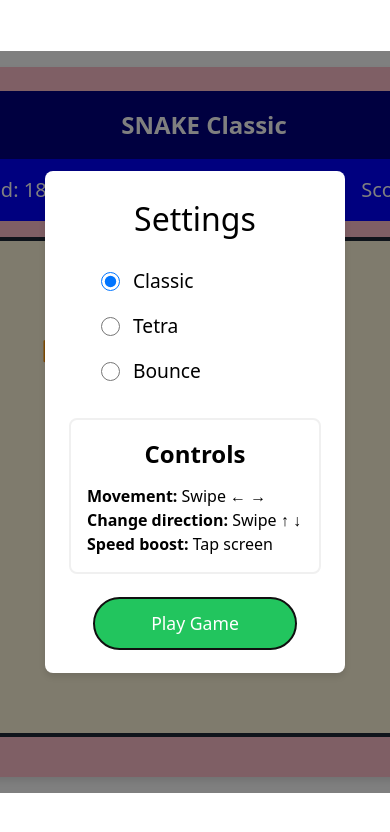
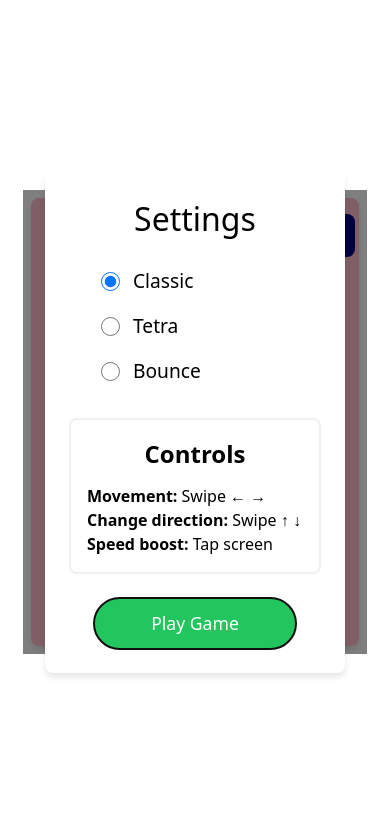
Before and after one commit to shaula-hub/snake, a React (Vite) app: page / in a window 390 px wide. Shown: the top 832 px of the page. Built offline with nearby package versions, Linux system fonts and the light colour scheme.

Commit message:
Flexible screen size

```diff
--- a/src/components/snake.jsx
+++ b/src/components/snake.jsx
@@ -16,6 +16,10 @@ const DIRECTIONS = ["UP", "DOWN", "LEFT", "RIGHT"];
 const GRID_SIZE = 25;
 const CELL_SIZE = 20; // Explicit cell size for clarity
 const BOARD_SIZE = GRID_SIZE * CELL_SIZE;
+const MOBILE_GRID_SIZE = 18; // Smaller grid for mobile
+const MOBILE_CELL_SIZE = 16; // Smaller cells for mobile
+const MOBILE_BOARD_SIZE = MOBILE_GRID_SIZE * MOBILE_CELL_SIZE;
+
 const INITIAL_POSITION = { x: 5, y: 5 };
 
   // Add Tetromino shapes from Tetris game
@@ -358,6 +362,9 @@ const Snake = () => {
   const [isMobile, setIsMobile] = useState(false);
   const [windowSize, setWindowSize] = useState({ width: window.innerWidth, height: window.innerHeight });
   const [containerScale, setContainerScale] = useState(1);
+  const [actualGridSize, setActualGridSize] = useState(GRID_SIZE);
+  const [actualCellSize, setActualCellSize] = useState(CELL_SIZE);
+  const [actualBoardSize, setActualBoardSize] = useState(BOARD_SIZE);
 
   // Function to rotate a shape (from Tetris)
   const rotateShape = (shape, times = 1) => {
@@ -778,7 +785,19 @@ useEffect(() => {
       return isMobileDevice || isMobileWidth;
     };
 
-  setIsMobile(detectMobileDevice());
+    const isMobileDetected = detectMobileDevice();
+    setIsMobile(isMobileDetected);
+
+    // Set grid and cell size based on device type
+    if (isMobileDetected) {
+      setActualGridSize(MOBILE_GRID_SIZE);
+      setActualCellSize(MOBILE_CELL_SIZE);
+      setActualBoardSize(MOBILE_BOARD_SIZE);
+    } else {
+      setActualGridSize(GRID_SIZE);
+      setActualCellSize(CELL_SIZE);
+      setActualBoardSize(BOARD_SIZE);
+    }
 
     const handleResize = () => {
       const newWidth = window.innerWidth;
@@ -789,14 +808,20 @@ useEffect(() => {
         height: newHeight
       });
 
-    // Calculate appropriate scale for the game container
-    const containerSize = BOARD_SIZE + 210; // Height of the container plus margins
-    const availableHeight = newHeight * 0.95; // Use 95% of viewport height
+      // Calculate appropriate scale for both width and height
+      const currentBoardSize = isMobileDetected ? MOBILE_BOARD_SIZE : BOARD_SIZE;
+      const containerWidth = currentBoardSize + 60;  // Width with padding
+      const containerHeight = currentBoardSize + 180; // Height with headers, score, etc.
 
-    // Scale down if container is larger than available height, never scale up
-    const newScale = availableHeight < containerSize
-      ? availableHeight / containerSize
-      : 1;
+      const availableWidth = newWidth * 0.95; // Use 95% of viewport width
+      const availableHeight = newHeight * 0.90; // Use 90% of viewport height
+
+      // Calculate scale based on both dimensions
+      const horizontalScale = availableWidth / containerWidth;
+      const verticalScale = availableHeight / containerHeight;
+
+      // Use the smaller scale to ensure everything fits
+      const newScale = Math.min(horizontalScale, verticalScale, 1); // Never scale up
 
       setContainerScale(newScale);
     };
@@ -813,6 +838,7 @@ useEffect(() => {
     };
   }, []);
 
+  // Update your render method to use the dynamic sizes
   return (
     <div style={{
       position: "fixed",
@@ -827,89 +853,65 @@ useEffect(() => {
       backgroundColor: "white",
     }}>
 
-      {/* <DebugWindow
-              snake={snake}
-              food={food}
-              nonEatenFood={nonEatenFood}
-              foodItems={foodItems || []}
-              collision={collision}
-              collisionEffect={collisionEffect}
-              gameOver={gameOver}
-              showGameOverDialog={showGameOverDialog}
-              gameStarted={gameStarted}
-              lastResetTime={Date.now()}
-      />
-  */}
       <div style={{
         transform: `scale(${containerScale})`,
         transformOrigin: 'center center',
-        padding: "1rem",
+        padding: isMobile ? "0.5rem" : "1rem",
       }}>
 
-
         <div style={{
-        position: "fixed",
-        top: "10px",
-        left: "10px",
-        backgroundColor: "rgba(0,0,0,0.7)",
-        color: "white",
-        padding: "10px",
-        borderRadius: "5px",
-        fontSize: "12px",
-        zIndex: 1000
-      }}>
-      </div>
-
-        <div style={{
-          width: `${BOARD_SIZE + 60}px`, // Added padding consideration
-          height: `${BOARD_SIZE + 210}px`, // Increased to fit all content with padding
+          width: `${actualBoardSize + (isMobile ? 40 : 60)}px`,
+          height: `${actualBoardSize + (isMobile ? 160 : 210)}px`,
           backgroundColor: "#ffc0cb",
           borderRadius: "0.5rem",
           boxShadow: "0 4px 6px rgba(0, 0, 0, 0.1)",
-          padding: "1.5rem",
+          padding: isMobile ? "1rem" : "1.5rem",
         }}>
 
+          {/* Update header sizes */}
           <div style={{
             backgroundColor: "#000080",
-          padding: "1rem",
+            padding: isMobile ? "0.5rem" : "1rem",
             borderRadius: "0.5rem",
-          marginBottom: "1rem",
+            marginBottom: isMobile ? "0.5rem" : "1rem",
             textAlign: "center",
             color: "white",
-          fontSize: "24px",
+            fontSize: isMobile ? "18px" : "24px",
             fontWeight: "bold",
-          width: `${BOARD_SIZE + 30}px`, // Match width with game field
+            width: `${actualBoardSize + (isMobile ? 20 : 30)}px`,
             boxSizing: "border-box",
-          margin: "0 auto", // Center horizontally
+            margin: "0 auto",
           }}>
             SNAKE {gameType.charAt(0).toUpperCase() + gameType.slice(1)}
           </div>
 
+          {/* Update score board */}
           <div style={{
             backgroundColor: "#0000FF",
-          padding: "1rem",
+            padding: isMobile ? "0.5rem" : "1rem",
             borderRadius: "0.5rem",
-          marginBottom: "1rem",
+            marginBottom: isMobile ? "0.5rem" : "1rem",
             display: "flex",
             justifyContent: "space-between",
             alignItems: "center",
           }}>
-          <div style={{ color: "white", fontSize: "1.25rem" }}>
-            Speed: {speed}ms (- slower, + faster)
+            <div style={{ color: "white", fontSize: isMobile ? "0.9rem" : "1.25rem" }}>
+              Speed: {speed}ms
             </div>
-          <div style={{ color: "white", fontSize: "1.25rem" }}>
+            <div style={{ color: "white", fontSize: isMobile ? "0.9rem" : "1.25rem" }}>
               Score: {score}
             </div>
           </div>
 
+          {/* Update game field */}
           <div style={{
             position: "relative",
-          width: `${BOARD_SIZE + 10}px`, // Match width with container considering padding
-          height: `${BOARD_SIZE}px`,
+            width: `${actualBoardSize + (isMobile ? 5 : 10)}px`,
+            height: `${actualBoardSize}px`,
             border: "4px solid #1f2937",
             backgroundColor: "#fff8dc",
             boxSizing: "border-box",
-          margin: "0 auto", // Center the play field
+            margin: "0 auto",
           }}>
           {snake.map((segment, i) => (
             <div
@@ -933,13 +935,14 @@ useEffect(() => {
           ))}
 
           {/* Food display */}
+          {/* Update food rendering to use actualCellSize */}
           {gameType === "classic" ? (
             <div style={{
               position: "absolute",
-              width: `${CELL_SIZE}px`,
-              height: `${CELL_SIZE}px`,
-              left: `${food.x * CELL_SIZE}px`,
-              top: `${food.y * CELL_SIZE}px`,
+              width: `${actualCellSize}px`,
+              height: `${actualCellSize}px`,
+              left: `${food.x * actualCellSize}px`,
+              top: `${food.y * actualCellSize}px`,
               display: "flex",
               alignItems: "center",
               justifyContent: "center",
@@ -952,10 +955,10 @@ useEffect(() => {
                 key={`food-${index}`}
                 style={{
                   position: "absolute",
-                  width: `${CELL_SIZE}px`,
-                  height: `${CELL_SIZE}px`,
-                  left: `${foodItem.x * CELL_SIZE}px`,
-                  top: `${foodItem.y * CELL_SIZE}px`,
+                  width: `${actualCellSize}px`,
+                  height: `${actualCellSize}px`,
+                  left: `${foodItem.x * actualCellSize}px`,
+                  top: `${foodItem.y * actualCellSize}px`,
                   display: "flex",
                   alignItems: "center",
                   justifyContent: "center",
@@ -971,10 +974,10 @@ useEffect(() => {
             <div
               style={{
                 position: "absolute",
-                left: `${collisionEffect.x * CELL_SIZE - CELL_SIZE}px`,
-                top: `${collisionEffect.y * CELL_SIZE - CELL_SIZE}px`,
-                width: `${CELL_SIZE * 3}px`,
-                height: `${CELL_SIZE * 3}px`,
+                left: `${collisionEffect.x * actualCellSize - actualCellSize}px`,
+                top: `${collisionEffect.y * actualCellSize - actualCellSize}px`,
+                width: `${actualCellSize * 3}px`,
+                height: `${actualCellSize * 3}px`,
                 zIndex: 50,
               }}
             >
```
Lines whose indentation alone changed are shown as unchanged.
